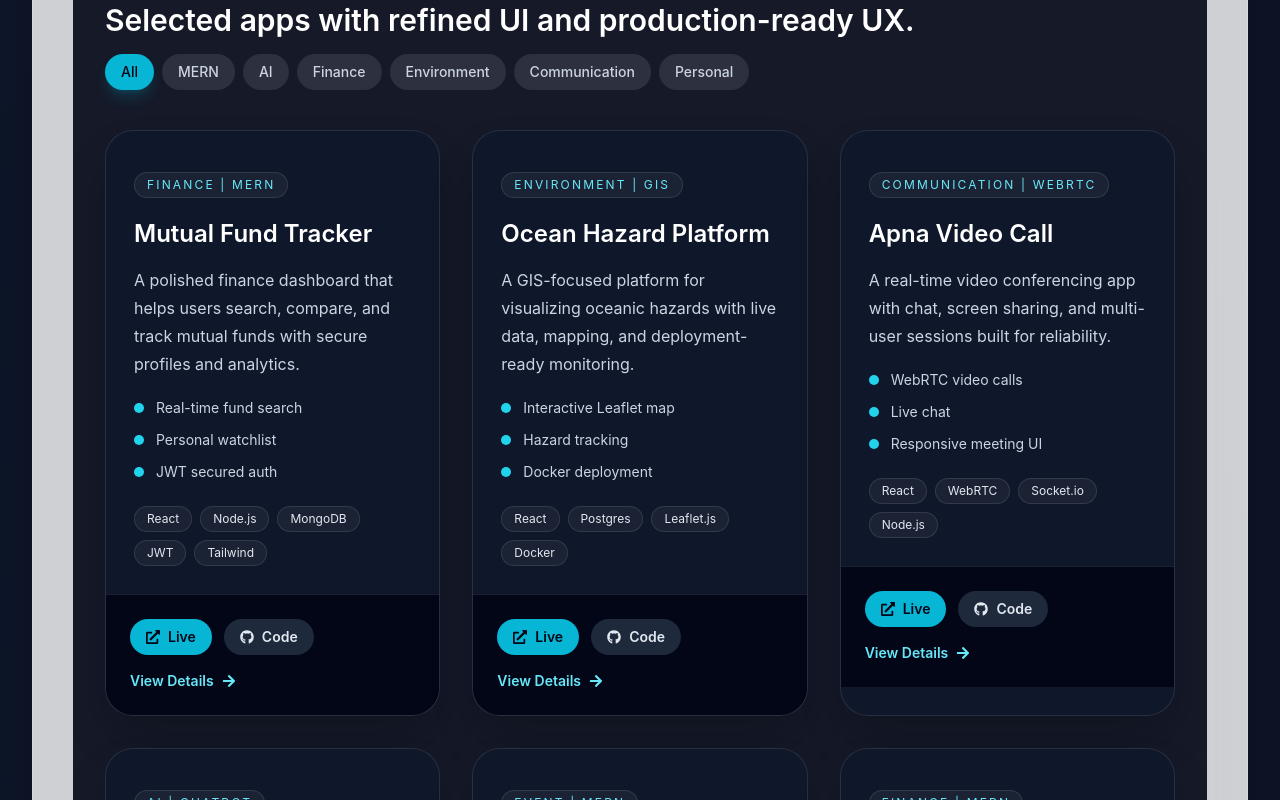
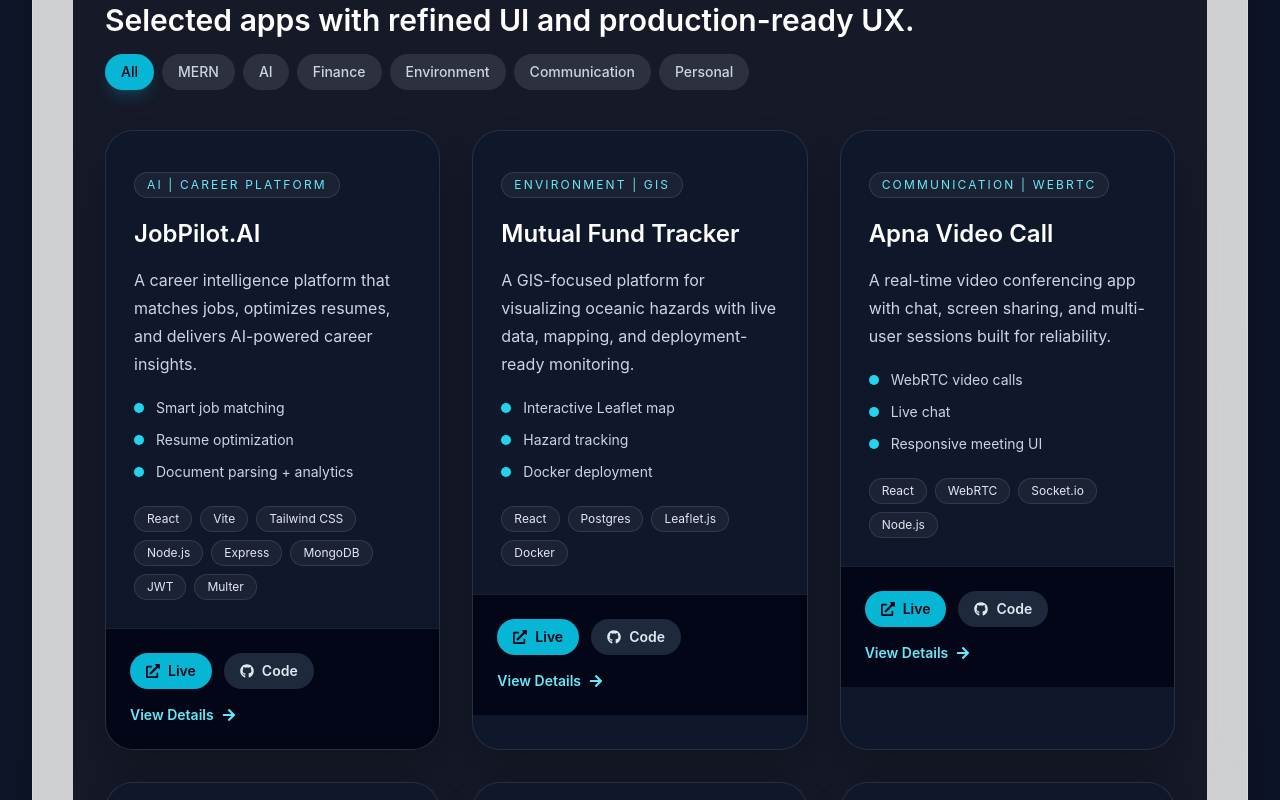
Before and after one commit to Ankit24072002/self_portfolio, a React (Vite) app in the folder portfolio-ankit/: page /projects in a window 1280 px wide. Shown: the part 882-1682 px from the top of the page. Built offline with nearby package versions, Linux system fonts and the light colour scheme.

Commit message:
feat: restore JobPilot.AI and polish Project section

```diff
--- a/portfolio-ankit/src/pages/Projects.jsx
+++ b/portfolio-ankit/src/pages/Projects.jsx
@@ -4,16 +4,16 @@ import { FaExternalLinkAlt, FaGithub, FaArrowRight, FaLaptopCode, FaDatabase, Fa
 
 const projects = [
   {
-    title: "Mutual Fund Tracker",
-    desc: "A polished finance dashboard that helps users search, compare, and track mutual funds with secure profiles and analytics.",
-    features: ["Real-time fund search", "Personal watchlist", "JWT secured auth"],
-    tech: ["React", "Node.js", "MongoDB", "JWT", "Tailwind"],
-    live: "https://mutual-fund-tracker-2-iqzm.onrender.com/",
-    code: "https://github.com/Ankit24072002/mutual-fund-tracker.git",
-    tag: "Finance | MERN"
+    title: "JobPilot.AI",
+    desc: "A career intelligence platform that matches jobs, optimizes resumes, and delivers AI-powered career insights.",
+    features: ["Smart job matching", "Resume optimization", "Document parsing + analytics"],
+    tech: ["React", "Vite", "Tailwind CSS", "Node.js", "Express", "MongoDB", "JWT", "Multer"],
+    live: "https://jobpilot-livid-omega.vercel.app/",
+    code: "https://github.com/JOB-PILOT-AI/JobPilot-AI",
+    tag: "AI | Career Platform"
   },
   {
-    title: "Ocean Hazard Platform",
+    title: "Mutual Fund Tracker",
     desc: "A GIS-focused platform for visualizing oceanic hazards with live data, mapping, and deployment-ready monitoring.",
     features: ["Interactive Leaflet map", "Hazard tracking", "Docker deployment"],
     tech: ["React", "Postgres", "Leaflet.js", "Docker"],
@@ -79,8 +79,8 @@ export default function Projects() {
 
   const overview = [
     { label: "Projects", value: projects.length, icon: FaLaptopCode, detail: "Polished apps" },
-    { label: "Live Apps", value: 7, icon: FaStar, detail: "Deployment ready" },
-    { label: "Tech Stack", value: 18, icon: FaDatabase, detail: "Modern tools" }
+    { label: "Live Apps", value: 8, icon: FaStar, detail: "Deployment ready" },
+    { label: "Tech Stack", value: 20, icon: FaDatabase, detail: "Modern tools" }
   ];
 
   return (
```
